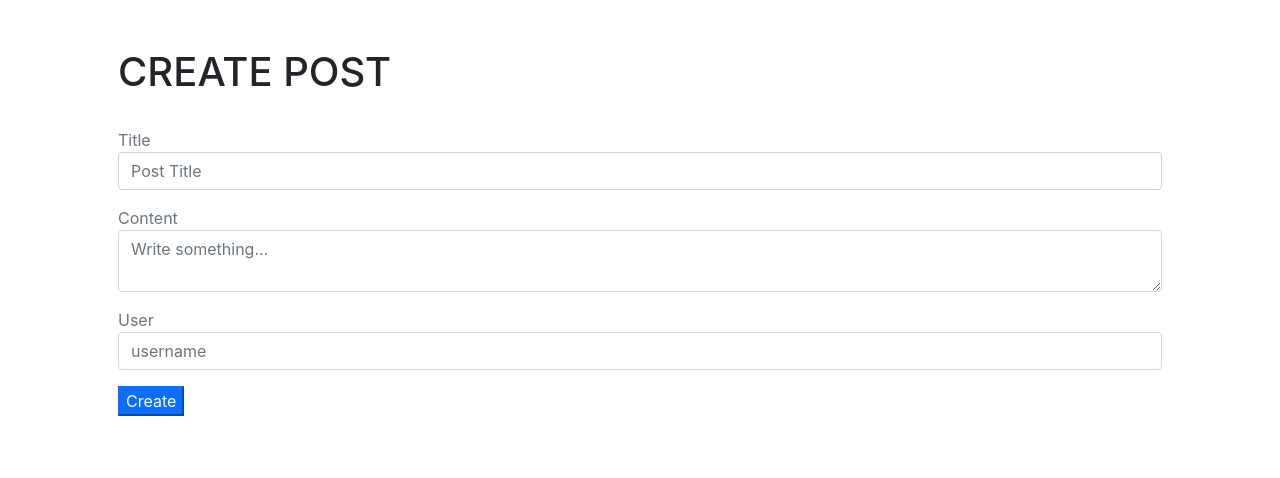
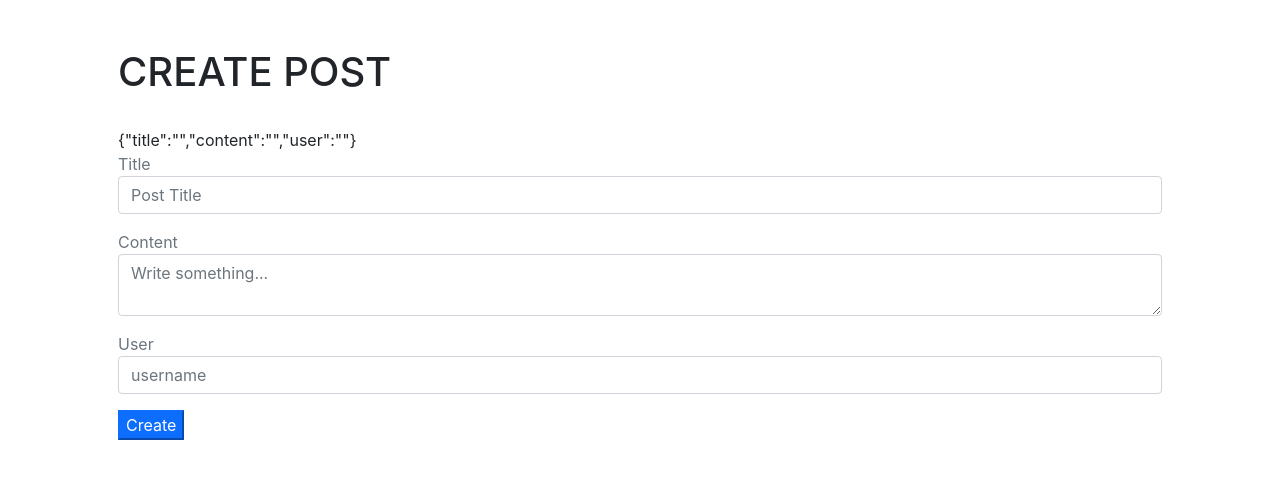
Before and after one commit to siddhiiguptaa/100DaysofCode, a React (Create React App) app in the folder DAY7/MERN_CRUD_app/client/: page /create in a window 1280 px wide. Shown: the top 478 px of the page. Built offline with nearby package versions, Linux system fonts and the light colour scheme.

Commit message:
fix single input available

```diff
--- a/DAY7/MERN_CRUD_app/client/src/Create.js
+++ b/DAY7/MERN_CRUD_app/client/src/Create.js
@@ -15,7 +15,7 @@ export default function Create() {
         const value = evt.target.value;
         console.log('name',evt.target.name,'value',value)
         setState( {
-
+            ...state,
             [evt.target.name] : value
         })
 }
@@ -26,6 +26,7 @@ export default function Create() {
     <div className="container p-5">
       <h1>CREATE POST</h1>
       <br />
+      {JSON.stringify(state)}
       <form>
             <div className="form-group mb-3">
                 <label
```
